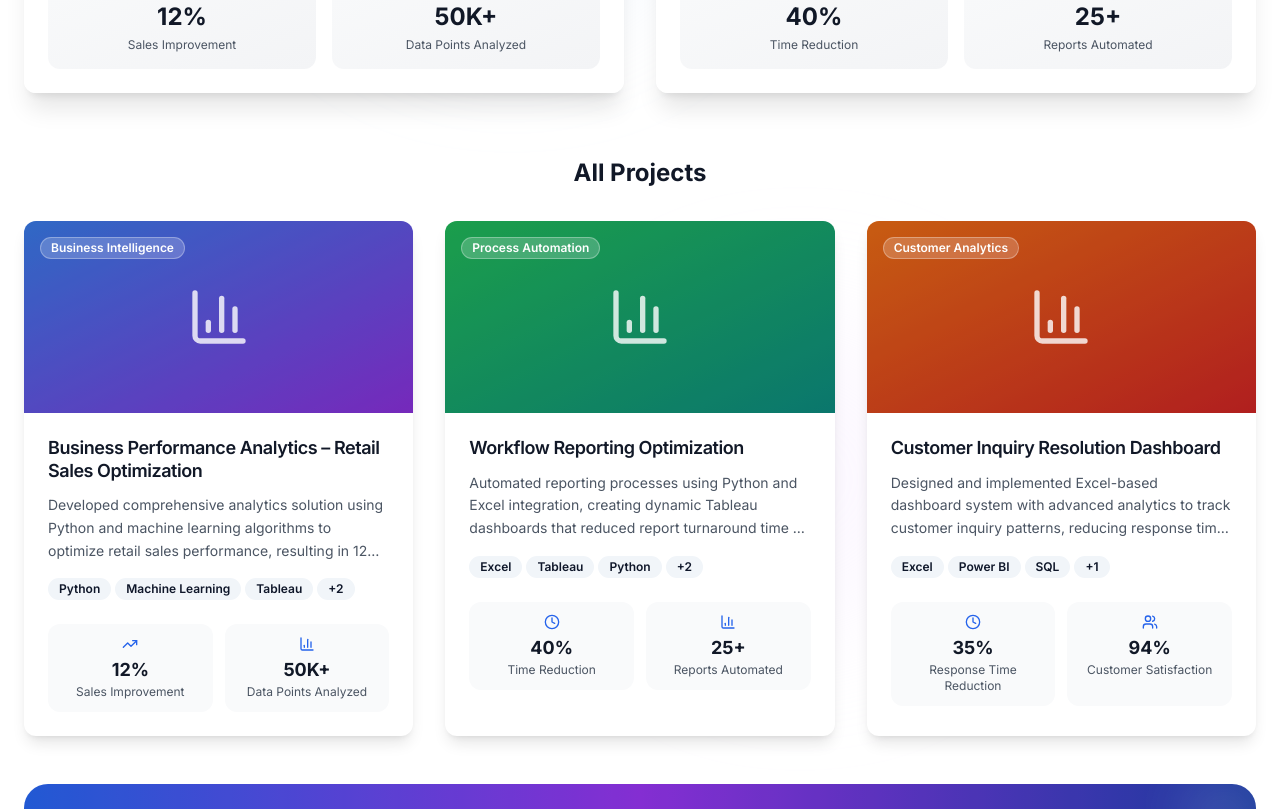
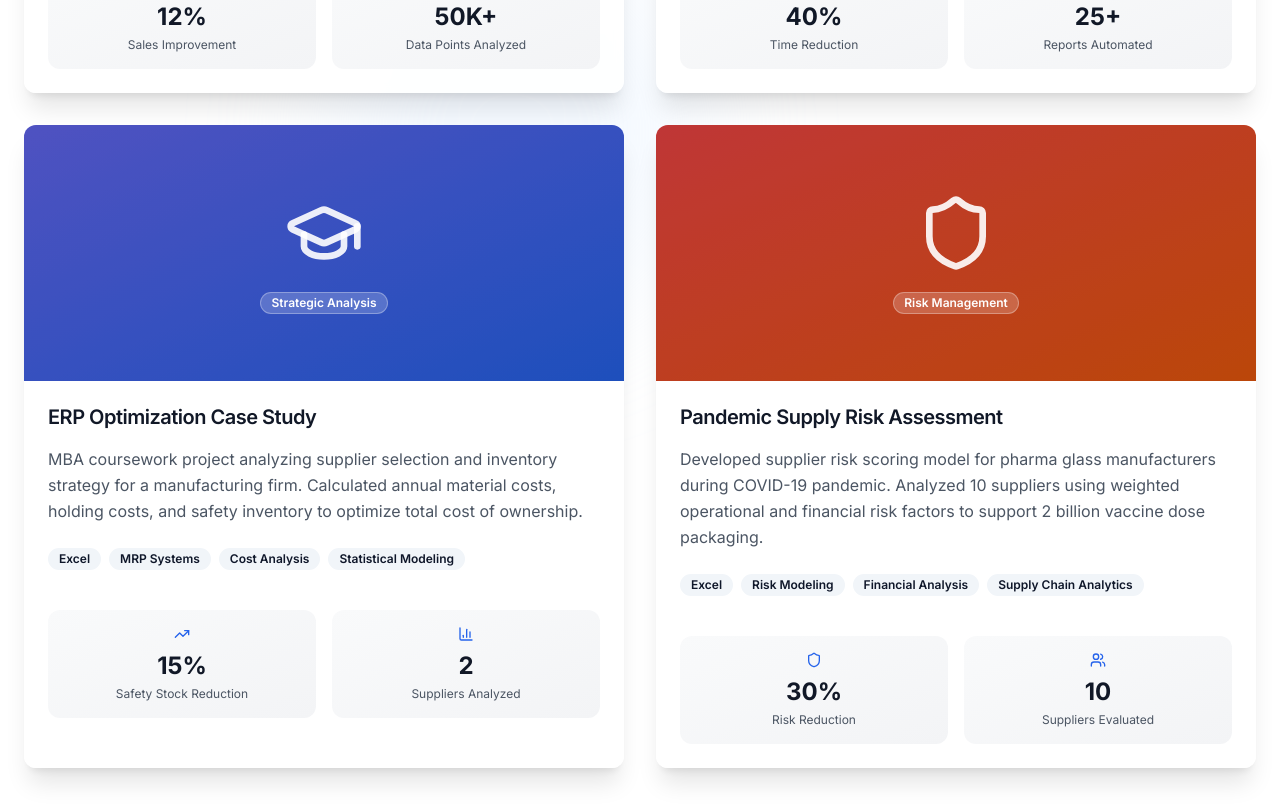
Before and after one commit to asifahmedamit/asifahmed, a React (Vite) app: page / in a window 1280 px wide. Shown: the part 3380-4189 px from the top of the page. Built offline with nearby package versions, Linux system fonts and the light colour scheme.

Commit message:
Add new projects to portfolio
Added two new projects to the portfolio section with descriptions provided by the user.

```diff
--- a/src/components/Portfolio.tsx
+++ b/src/components/Portfolio.tsx
@@ -1,6 +1,6 @@
 
 import React, { useState } from 'react';
-import { ExternalLink, Github, BarChart3, TrendingUp, Users, Clock, ArrowRight, Sparkles } from 'lucide-react';
+import { ExternalLink, Github, BarChart3, TrendingUp, Users, Clock, ArrowRight, Sparkles, GraduationCap, Shield } from 'lucide-react';
 import { Card, CardContent, CardHeader, CardTitle } from '@/components/ui/card';
 import { Badge } from '@/components/ui/badge';
 import { Button } from '@/components/ui/button';
@@ -34,6 +34,30 @@ const Portfolio = () => {
       featured: true
     },
     {
+      title: "ERP Optimization Case Study",
+      description: "MBA coursework project analyzing supplier selection and inventory strategy for a manufacturing firm. Calculated annual material costs, holding costs, and safety inventory to optimize total cost of ownership.",
+      tools: ["Excel", "MRP Systems", "Cost Analysis", "Statistical Modeling"],
+      metrics: [
+        { label: "Safety Stock Reduction", value: "15%", icon: <TrendingUp className="h-4 w-4" /> },
+        { label: "Suppliers Analyzed", value: "2", icon: <BarChart3 className="h-4 w-4" /> }
+      ],
+      category: "Strategic Analysis",
+      image: "bg-gradient-to-br from-indigo-500 to-blue-600",
+      featured: true
+    },
+    {
+      title: "Pandemic Supply Risk Assessment",
+      description: "Developed supplier risk scoring model for pharma glass manufacturers during COVID-19 pandemic. Analyzed 10 suppliers using weighted operational and financial risk factors to support 2 billion vaccine dose packaging.",
+      tools: ["Excel", "Risk Modeling", "Financial Analysis", "Supply Chain Analytics"],
+      metrics: [
+        { label: "Risk Reduction", value: "30%", icon: <Shield className="h-4 w-4" /> },
+        { label: "Suppliers Evaluated", value: "10", icon: <Users className="h-4 w-4" /> }
+      ],
+      category: "Risk Management",
+      image: "bg-gradient-to-br from-red-500 to-orange-600",
+      featured: true
+    },
+    {
       title: "Customer Inquiry Resolution Dashboard",
       description: "Designed and implemented Excel-based dashboard system with advanced analytics to track customer inquiry patterns, reducing response time by 35% through process optimization.",
       tools: ["Excel", "Power BI", "SQL", "Data Modeling"],
@@ -42,7 +66,7 @@ const Portfolio = () => {
         { label: "Customer Satisfaction", value: "94%", icon: <Users className="h-4 w-4" /> }
       ],
       category: "Customer Analytics",
-      image: "bg-gradient-to-br from-orange-500 to-red-600",
+      image: "bg-gradient-to-br from-purple-500 to-pink-600",
       featured: false
     }
   ];
@@ -78,7 +102,13 @@ const Portfolio = () => {
                 <div className={`h-64 ${project.image} flex items-center justify-center relative overflow-hidden`}>
                   <div className="absolute inset-0 bg-black/20 group-hover:bg-black/10 transition-all duration-500" />
                   <div className="relative z-10 text-center">
-                    <BarChart3 className="h-20 w-20 text-white/90 mx-auto mb-4" />
+                    {project.category === "Risk Management" ? (
+                      <Shield className="h-20 w-20 text-white/90 mx-auto mb-4" />
+                    ) : project.category === "Strategic Analysis" ? (
+                      <GraduationCap className="h-20 w-20 text-white/90 mx-auto mb-4" />
+                    ) : (
+                      <BarChart3 className="h-20 w-20 text-white/90 mx-auto mb-4" />
+                    )}
                     <Badge className="bg-white/20 text-white border-white/30 backdrop-blur-sm">
                       {project.category}
                     </Badge>
@@ -134,7 +164,13 @@ const Portfolio = () => {
               <Card key={index} className="group hover:shadow-xl transition-all duration-300 overflow-hidden border-0 shadow-lg">
                 <div className={`h-48 ${project.image} flex items-center justify-center relative overflow-hidden`}>
                   <div className="absolute inset-0 bg-black/20 group-hover:bg-black/10 transition-colors" />
-                  <BarChart3 className="h-16 w-16 text-white/80 relative z-10" />
+                  {project.category === "Risk Management" ? (
+                    <Shield className="h-16 w-16 text-white/80 relative z-10" />
+                  ) : project.category === "Strategic Analysis" ? (
+                    <GraduationCap className="h-16 w-16 text-white/80 relative z-10" />
+                  ) : (
+                    <BarChart3 className="h-16 w-16 text-white/80 relative z-10" />
+                  )}
                   <Badge className="absolute top-4 left-4 bg-white/20 text-white border-white/30">
                     {project.category}
                   </Badge>
```
